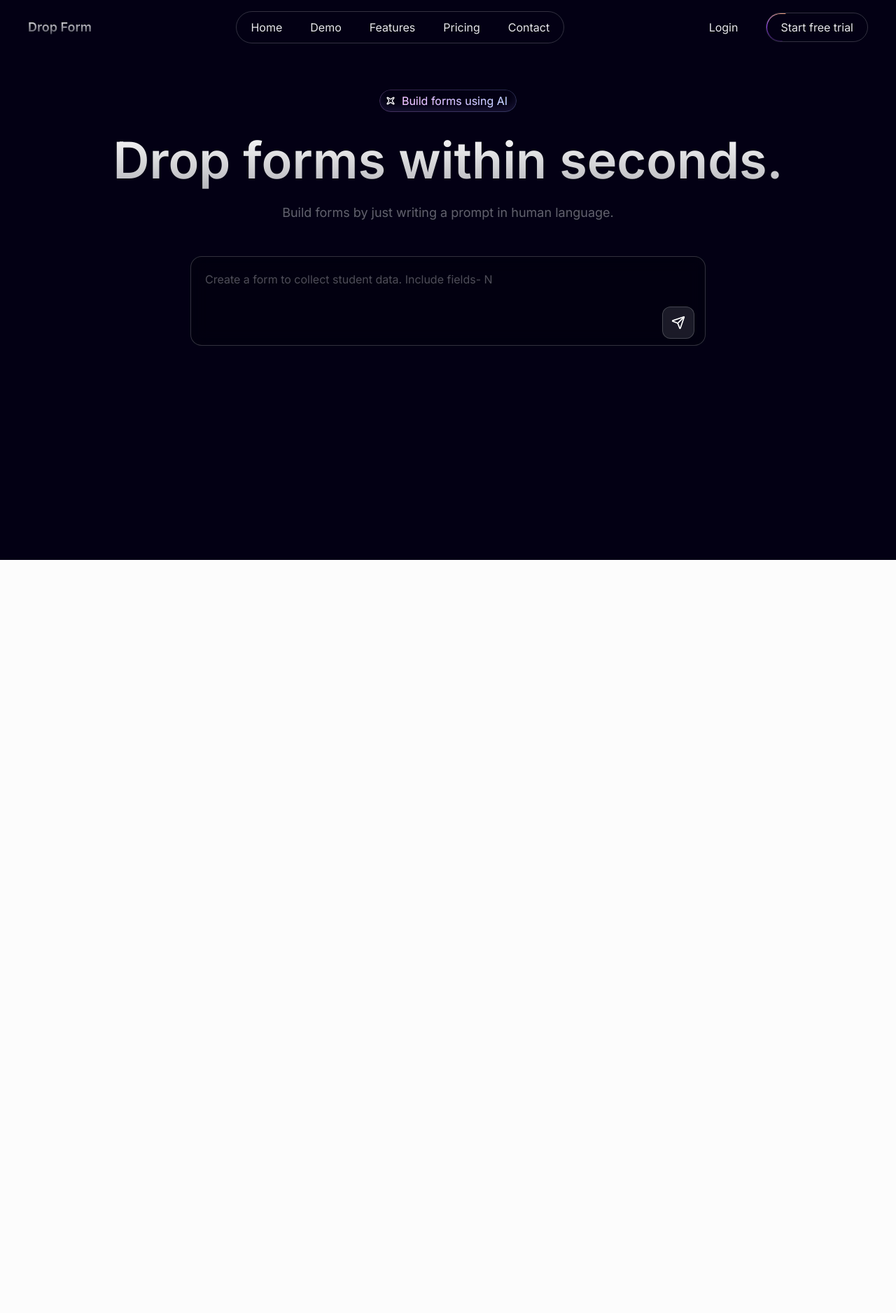
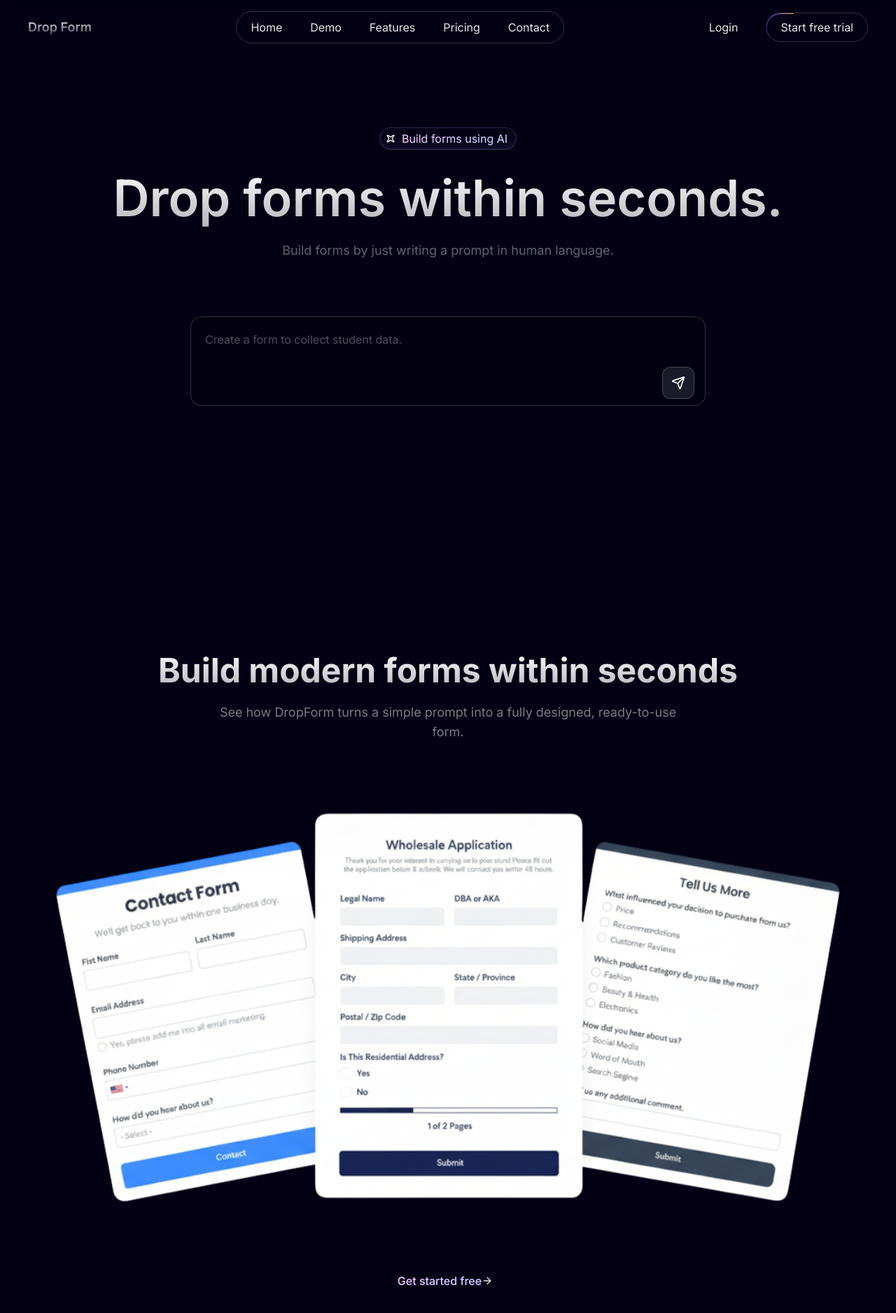
Before and after one commit to thisMeSandeep/DropForm, a Next.js app: page / in a window 1280 px wide. Shown: the top 1876 px of the page at 70% size. Before the commit the page ends 800 px from the top, so only its background shows below. Built offline with nearby package versions, Linux system fonts and the light colour scheme.

Commit message:
Create form display section in landing page

```diff
--- a/app/page.tsx
+++ b/app/page.tsx
@@ -1,3 +1,4 @@
+import FormDisplay from "@/components/landing-page/FormDisplay"
 import Hero from "@/components/landing-page/Hero"
 import Navbar from "@/components/landing-page/Navbar"
 
@@ -7,6 +8,7 @@
       {/* Navbar */}
       <Navbar />
       <Hero />
+      <FormDisplay />
     </div>
   )
 }
--- /dev/null
+++ b/components/landing-page/FormDisplay.tsx
@@ -0,0 +1,44 @@
+import { ArrowRight } from "lucide-react"
+import Image from "next/image"
+
+const FormDisplay = () => {
+    return (
+        <section className="relative px-4 sm:px-6 md:px-8 pt-20 md:pt-32 pb-20">
+            <div className="max-w-6xl mx-auto">
+                {/* Header section */}
+                <div className="text-center mb-12">
+                    <h2 className="mb-4">
+                        <span className="section-header-title text-3xl sm:text-4xl md:text-5xl font-bold leading-tight">
+                            Build modern forms within seconds
+                        </span>
+                    </h2>
+                    <p className="text-base sm:text-lg text-gray-100/50 max-w-2xl mx-auto">
+                        See how DropForm turns a simple prompt into a fully designed, ready-to-use form.
+                    </p>
+                </div>
+
+                {/* Image container  */}
+                <div className="relative w-full aspect-video">
+                    <Image
+                        alt="DropForm preview - modern AI-powered form builder interface"
+                        src="/hero.png"
+                        fill
+                        sizes="(max-width: 768px) 100vw, (max-width: 1200px) 80vw, 1200px"
+                        className="object-contain"
+                        priority
+                    />
+                </div>
+
+                {/* CTA section */}
+                <div className="text-center mt-12">
+                    <button className="relative inline-flex items-center justify-center px-8 py-3.5 rounded-full  text-sm sm:text-base font-medium text-white/90  group cursor-pointer">
+                        <span className="hero-badge-text">Get started free</span>
+                        <ArrowRight className="size-4 mr-2 group-hover:translate-x-1  transition-all duration-300 " />
+                    </button>
+                </div>
+            </div>
+        </section>
+    )
+}
+
+export default FormDisplay
--- a/components/landing-page/Hero.tsx
+++ b/components/landing-page/Hero.tsx
@@ -3,9 +3,9 @@
 
 const Hero = () => {
     return (
-        <div className="pt-32 pb-20 px-4 sm:px-6 md:px-8">
+        <section className="pt-32 pb-32 md:pb-40 px-4 sm:px-6 md:px-8 flex flex-col items-center justify-center min-h-screen">
             {/* Text content */}
-            <div className="max-w-5xl mx-auto text-center">
+            <div className="max-w-5xl mx-auto text-center w-full">
 
                 {/* Hero badge */}
                 <div className="flex justify-center mb-2">
@@ -41,9 +41,11 @@
             </div>
 
             {/* Animted text area  */}
-            <AnimatedTextArea />
+            <div className="w-full mt-8">
+                <AnimatedTextArea />
+            </div>
 
-        </div>
+        </section>
     )
 }
 
--- a/components/landing-page/Navbar.tsx
+++ b/components/landing-page/Navbar.tsx
@@ -32,11 +32,10 @@
 
     return (
         <div
-            className={`text-white/90 px-4 sm:px-6 md:px-10 py-4 fixed top-0 left-0 right-0 z-50 transition-all duration-300 ${
-                isScrolled
-                    ? "bg-black/20 backdrop-blur-md border-b border-b-gray-100/30 shadow-lg"
-                    : "bg-transparent"
-            }`}
+            className={`text-white/90 px-4 sm:px-6 md:px-10 py-4 fixed top-0 left-0 right-0 z-50 transition-all duration-300 ${isScrolled
+                ? "bg-black/20 backdrop-blur-md border-b border-b-gray-100/30 shadow-lg"
+                : "md:bg-transparent bg-black/20 backdrop-blur-md"
+                }`}
         >
             <nav className="flex items-center justify-between max-w-7xl mx-auto">
                 {/* Logo  - With text gradient*/}
```
